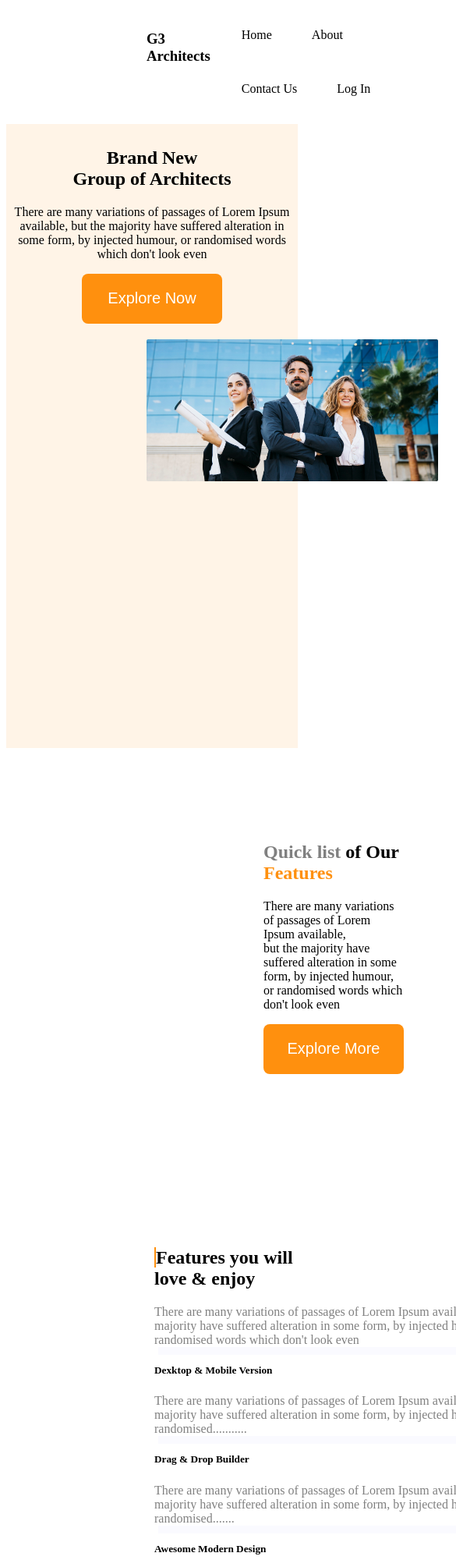
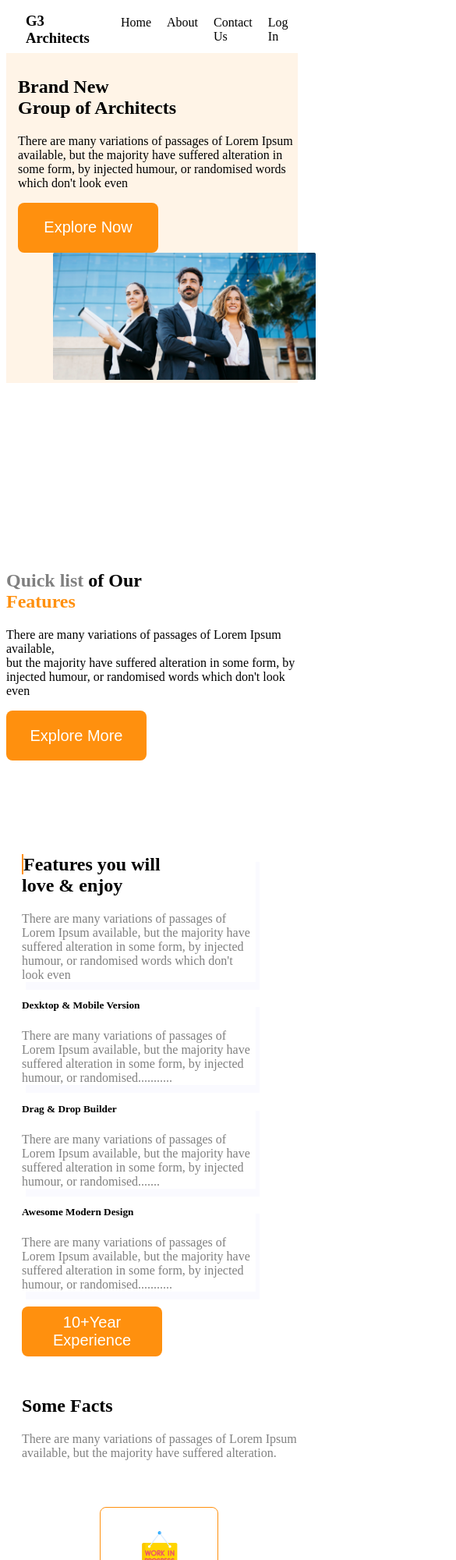
Before and after one commit to DiljahanToyshi/Architect-assignment-, a plain HTML site: page index.html in a window 390 px wide. Shown: the top 2000 px of the page at 78% size, 585 px wide, since content can reach past the window. Drawn offline with Linux system fonts and the light colour scheme.

Commit message:
first commit

```diff
--- a/architect.css
+++ b/architect.css
@@ -1,72 +1,89 @@
-:root
+:root .nav {
 
-.nav{
     display: flex;
-    width: 900px;
-max-width: 100%;
-    margin: 20px 180px;
+    align-items: center;
     justify-content: space-between;
+    width: 90%;
+    max-width: 900px;
+    height: 60px;
+    padding: 0 25px;
+    margin: 0 auto 0 auto;
+
 }
-ul{
+
+ul {
     list-style: none;
     display: flex;
+    gap: 20px;
+
+    /* flex-wrap: wrap; */
+
+}
+
+/* first section */
+.first-Container {
+    background-color: #FFF4E7;
+    max-width: 100%;
     flex-wrap: wrap;
-  gap: 51px;
-}
-/* first section */
-.first-Container{
-    background-color:#FFF4E7;
-    width: 1500px;
-    height: 800px;
-    max-width: 100%;
-}
-.first-part-details{
     text-align: center;
     padding-top: 10px;
 }
-.primary-btn{
+
+.banner {
+    width: 90%;
+    max-width: 950px;
+    padding-left: 50px;
+}
+
+.primary-btn {
     border: none;
     border-radius: 8px;
     color: white;
-    background:#FF900E 10%;
+    background: #FF900E 10%;
     width: 180px;
     height: 64px;
     font-size: 20px;
 }
+
 /* section-two */
-.part-two{
+.part-two {
     display: flex;
 }
-.img{
+
+.img {
     /* width: 100%; */
     height: auto;
     display: grid;
-grid-template-columns: repeat(2,1fr);
+    grid-template-columns: repeat(2, 1fr);
     grid-gap: 20px;
 
     padding-left: 190px;
 }
-.pic{
+
+.pic {
     width: 300px;
     height: 250px;
     max-width: 100%;
     gap: 20px;
 }
-.article-box{
+
+.article-box {
     max-width: 100;
-padding:100px 0px 0px 120px;
+    padding: 100px 0px 0px 120px;
 }
-.primary-color{
+
+.primary-color {
     color:
         gray;
 }
 
-.secondery-color{
+.secondery-color {
     color:
         #FF900E;
 }
+
 /* third-section */
-.third-part{
+.third-part {
     display: flex;
     gap: 80px;
     width: 708px;
@@ -75,45 +92,57 @@ max-width: 100%;
     margin: 100px 0 0 190px;
 }
 
-.title-container{
+.title-container {
+    flex-wrap: wrap;
     width: 500px;
     max-width: 100%;
     height: 700px;
 }
-.title{
-border-left: 2px solid ;
+
+.title {
+    border-left: 2px solid;
     border-color: #FF900E;
 
 }
-.third-part{
+
+.third-part {
     width: 100%;
     max-width: 100%;
 }
-.second-pic{
+
+.second-pic {
 
     height: 600px;
     max-width: 100%;
 }
-.box{
-    box-shadow:5px 10px rgba(241, 240, 255, 0.365);
+
+.box {
+    box-shadow: 5px 10px rgba(241, 240, 255, 0.365);
 }
+
 /* forth section */
-.button{
+.button {
     padding-left: 500px;
 }
-.fifth-part{
-    margin-left:  300px;
+
+.fifth-part {
+    margin-left: 300px;
     margin-top: 120px;
 }
+
 /* sixth section */
-.sixth-part{
-display: grid;
-grid-template-columns: repeat(4,1fr);
-gap:  50px;
+.sixth-part {
+    display: flex;
+    width: 1000px;
+    max-width: 100%;
+    gap: 60px;
+
     margin-top: 60px;
+    margin-left: 70px;
 }
-.box-container{
-    border: 1px solid  #FF900E ;
+
+.box-container {
+    border: 1px solid #FF900E;
     width: 150px;
     height: 130px;
     border-radius: 8px;
@@ -121,28 +150,35 @@ margin-top: 60px;
     text-align: center;
     padding-top: 30px;
     margin-left: 50px;
-transition-property:transform ;
-transition-timing-function:eas ;
+    transition-property: transform;
+    transition-timing-function: eas;
     transition-duration: 0.6 s;
 
 
 }
-.box-container:hover{
+
+.box-container:hover {
     transform: translateY(-10px);
     background-color: rgba(255, 172, 127, 0.751);
     color: rgb(240, 141, 128);
 }
-/* sseventh section */
-.seventh-part>sponsor-pic{
+
+/* seventh section */
+.seventh-part>sponsor-pic {
     display: flex;
     gap: 40px;
 
 }
-.sponsor{
+
+.sponsor {
+    width: 1000px;
+    max-width: 100%;
     text-align: center;
     margin-top: 60px;
 }
-.sponsor-pic{max-width: 100%;
+
+.sponsor-pic {
+    max-width: 100%;
     flex-wrap: wrap;
     display: flex;
     gap: 50px;
@@ -152,14 +188,103 @@ margin-top: 60px;
     filter: grayscale(1);
 
 }
+
 /* last section */
-.last-part{height: 60px;
+.last-part {
+    height: 60px;
     width: 800px;
     max-width: 100%;
-    padding:20px 0 0 60px;
-    margin:100px 0 0 190px;
-    border-color: rgba(245, 245, 220, 0.145);
+    padding: 10px 0 0 60px;
+    margin: 100px 0 0 190px;
+    border-color: #f5f5dc25;
     text-align: center;
     background-color: #FF900E;
     color: white;
 }
+
+@media screen and (max-width: 600px) {
+    .first-Container {
+        width: 605px;
+
+        text-align: left;
+    }
+
+    .first-part {}
+
+    .first-part-details {
+        padding-left: 15px;
+    }
+
+
+    .banner {
+        max-width: 100%;
+        margin-left: 10px;
+    }
+
+    .part-two {
+        flex-direction: column;
+
+    }
+
+    .img {
+        height: 30%px;
+    }
+
+    .pic {
+        width: 0px;
+        height: 100px;
+        max-width: 100%;
+
+    }
+
+    .article-box {
+        max-width: 100;
+        padding: 0px;
+    }
+
+    .third-part {
+
+        gap: 80px;
+        width: 50px;
+
+        max-width: 100%;
+        margin: 100px 0 0 20px;
+    }
+
+    .second-pic {
+        width: 200px;
+    }
+
+    .title-container {
+        width: 300px;
+    }
+
+
+    .button {
+        padding-left: 20px;
+    }
+
+    .fifth-part {
+        margin-left: 20px;
+        margin-top: 50px;
+    }
+
+    .sixth-part {
+        flex-wrap: wrap;
+        gap: 10px;
+
+    }
+
+    .last-part {
+        width: 300px;
+        max-width: 100%;
+        text-align: center;
+        margin: 100px 0 0 0px;
+        padding: 2px 0 0 60px;
+    }
+
+}
+
+.hide {
+    display: none;
+}
--- a/index.html
+++ b/index.html
@@ -1,15 +1,20 @@
 <!DOCTYPE html>
 <html lang="en">
+
 <head>
     <meta charset="UTF-8">
     <meta http-equiv="X-UA-Compatible" content="IE=edge">
     <meta name="viewport" content="width=device-width, initial-scale=1.0">
+    <link rel="preconnect" href="https://fonts.googleapis.com">
+<link rel="preconnect" href="https://fonts.gstatic.com" crossorigin>
+<link href="https://fonts.googleapis.com/css2?family=Open+Sans&family=Poppins:wght@500&family=Work+Sans&display=swap" rel="stylesheet">
     <title>Second Assignment</title>
     <link rel="stylesheet" href="architect.css">
 </head>
+
 <body>
     <main>
-    <section class="first-part">
+        <section class="first-part ">
             <div class="nav">
                 <h3>G3 Architects</h3>
                 <ul>
@@ -21,22 +26,22 @@
             </div>
         </section>
         <!--first section  -->
-    <section class="first-Container">
-    <div >
+        <section class="first-Container ">
+            <div>
 
                 <div class="first-part-details">
                     <h1>Brand New
                         <br> Group of Architects
                     </h1>
-            <p>There are many variations of passages of Lorem Ipsum available, but the majority have suffered alteration in <br> some form, by injected humour, or randomised words which don't look even</p>
+                    <p>There are many variations of passages of Lorem Ipsum available, but the majority have suffered
+                        alteration in <br> some form, by injected humour, or randomised words which don't look even</p>
                     <button class="primary-btn">Explore Now</button>
                 </div>
-       <img class="nav" src="./images/banner.png " alt=""  >
+                <img class=" banner " src="./images/banner.png " alt="">
         </section>
         </div>
         <!-- section-two -->
-<section>
-    <div class="part-two">
+        <section class="part-two ">
             <div class="img">
                 <img class="pic" src="./images/team1.png" alt="">
                 <img class="pic" src="./images/team2.png" alt="">
@@ -44,41 +49,52 @@
                 <img class="pic" src="./images/team4.png" alt="">
             </div>
             <div class="article-box">
-            <h2> <span class="primary-color"> Quick list</span> <b>of Our </b> <br>  <span class="secondery-color"> Features </span> </h2>
-            <p>There are many variations of passages of Lorem Ipsum available,<br> but the majority have suffered alteration in some form, by injected humour, or randomised words which don't look even</p>
+                <h2> <span class="primary-color"> Quick list</span> <b>of Our </b> <br> <span class="secondery-color">
+                        Features </span> </h2>
+                <p>There are many variations of passages of Lorem Ipsum available,<br> but the majority have
+                    suffered alteration in some form, by injected humour, or randomised words which don't look even
+                </p>
                 <button class="primary-btn">Explore More</button>
-        </div>
             </div>
         </section>
         <!-- third-ssection -->
-<section class="third-part">
+        <section class="third-part ">
 
             <div>
                 <div class="title-container">
                     <div class="box">
-        <h2 ><span class="title">  Features you will <br> love & enjoy</h2></span>
-        <p class="primary-color">There are many variations of passages of Lorem Ipsum available, but the majority have suffered alteration in some form, by injected humour, or randomised words which don't look even</p></div>
+                        <h2><span class="title"> Features you will <br> love & enjoy</h2></span>
+                        <p class="primary-color">There are many variations of passages of Lorem Ipsum available, but the
+                            majority have suffered alteration in some form, by injected humour, or randomised words
+                            which don't look even</p>
+                    </div>
                     <div class="box">
                         <h5>
                             Dexktop & Mobile Version
                         </h5>
                         <p class="primary-color">
-        There are many variations of passages of Lorem Ipsum available, but the majority have suffered alteration in some form, by injected humour, or randomised...........
-       </p></div>
+                            There are many variations of passages of Lorem Ipsum available, but the majority have
+                            suffered alteration in some form, by injected humour, or randomised...........
+                        </p>
+                    </div>
                     <div class="box">
                         <h5>
                             Drag & Drop Builder
                         </h5>
                         <p class="primary-color">
-        There are many variations of passages of Lorem Ipsum available, but the majority have suffered alteration in some form, by injected humour, or randomised.......
-       </p></div>
+                            There are many variations of passages of Lorem Ipsum available, but the majority have
+                            suffered alteration in some form, by injected humour, or randomised.......
+                        </p>
+                    </div>
                     <div class="box">
                         <h5>
                             Awesome Modern Design
                         </h5>
                         <p class="primary-color">
-        There are many variations of passages of Lorem Ipsum available, but the majority have suffered alteration in some form, by injected humour, or randomised...........
-       </p></div>
+                            There are many variations of passages of Lorem Ipsum available, but the majority have
+                            suffered alteration in some form, by injected humour, or randomised...........
+                        </p>
+                    </div>
                 </div>
             </div>
             <div>
@@ -87,14 +103,15 @@
         </section>
         <!-- forth section -->
         <section>
-<div class="button">
+            <div class="button ">
                 <button class="primary-btn">10+Year Experience</button>
             </div>
         </section>
         <!-- fifth section -->
-<section class="fifth-part">
+        <section class="fifth-part ">
             <h2>Some Facts</h2>
-<p class="primary-color">There are many variations of passages of Lorem Ipsum <br> available, but the majority have suffered alteration.</p>
+            <p class="primary-color">There are many variations of passages of Lorem Ipsum <br> available, but the
+                majority have suffered alteration.</p>
         </section>
         <!-- sixth section -->
         <section class="sixth-part">
@@ -120,25 +137,27 @@
             </div>
         </section>
         <!-- seventh section -->
-<section class="seventh-part">
+        <section class="seventh-part ">
             <div class="sponsor">
                 <h2>Our Sponsor</h2>
-    <p class="primary-color">There are many variations of passages of Lorem Ipsum available, <br> but the majority have suffered alteration.</p>
+                <p class="primary-color">There are many variations of passages of Lorem Ipsum available, <br> but the
+                    majority have suffered alteration.</p>
             </div>
             <div class="sponsor-pic">
-   <img  src="./images/sponsors/amazon.png" alt="">
-   <img  src="./images/sponsors/figma.png" alt="">
+                <img src="./images/sponsors/amazon.png" alt="">
+                <img src="./images/sponsors/figma.png" alt="">
                 <img src="./images/sponsors/google.png" alt="">
-   <img  src="./images/sponsors/spotify.png" alt="">
-   <img  src="./images/sponsors/telerama.png" alt="">
+                <img src="./images/sponsors/spotify.png" alt="">
+                <img src="./images/sponsors/telerama.png" alt="">
             </div>
         </section>
         <!-- last section -->
-<section >
+        <section>
             <div class="last-part">
                 <p> All rights reserved copyright@2023 startup landing page design</p>
             </div>
         </section>
     </main>
 </body>
+
 </html>
```
Lines whose indentation alone changed are shown as unchanged.
